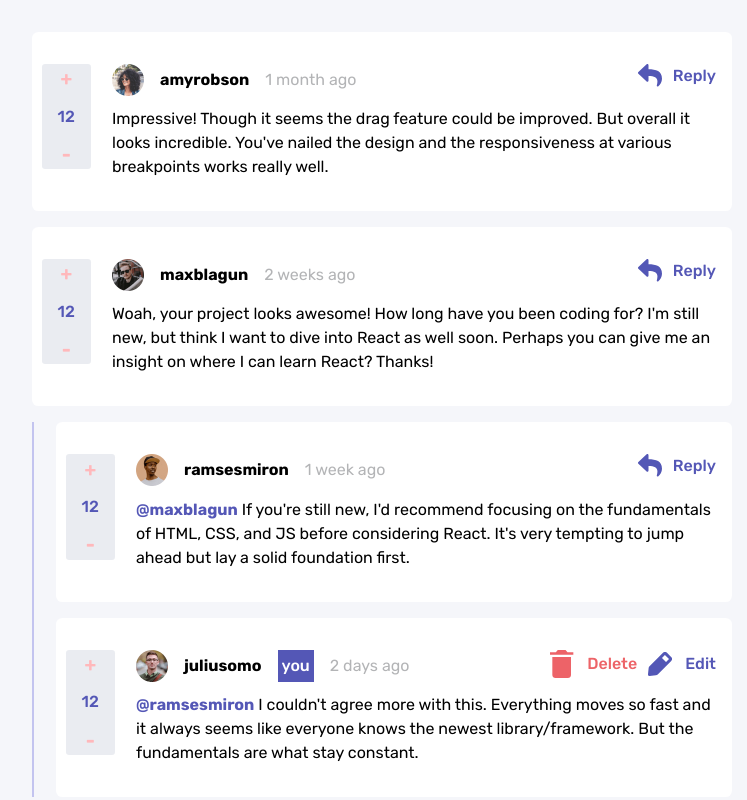
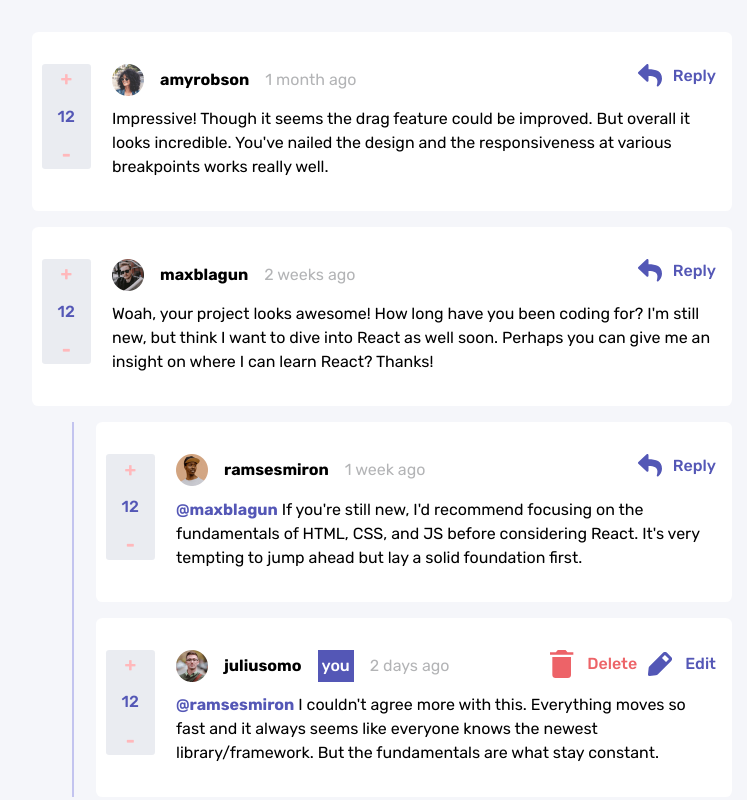
Before and after one commit to ShinobiKoda/comment-app, a React (Vite) app: page / in a window 1280 px wide. Shown: the top 800 px of the page, without its empty margins (258-1005 px from the left). Built offline with nearby package versions, Linux system fonts and the light colour scheme; data requests are answered from the project's data file.

Commit message:
added margin left to replies container

```diff
--- a/src/index.css
+++ b/src/index.css
@@ -394,4 +394,10 @@ button{
     top: 2rem;
     right: 1rem;
   }
+
+  .replies_container {
+    margin-left: 4rem;
+  }
+
+
 }
```
